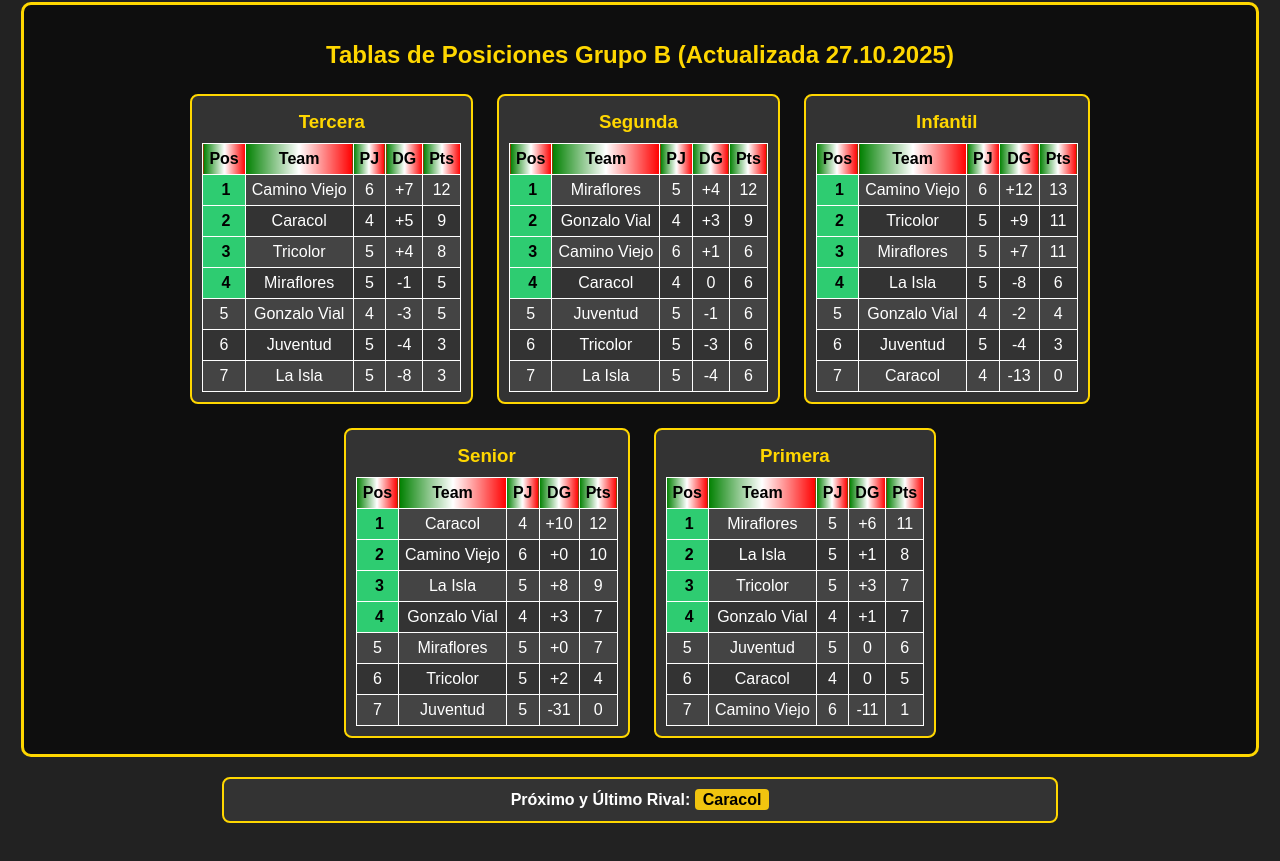
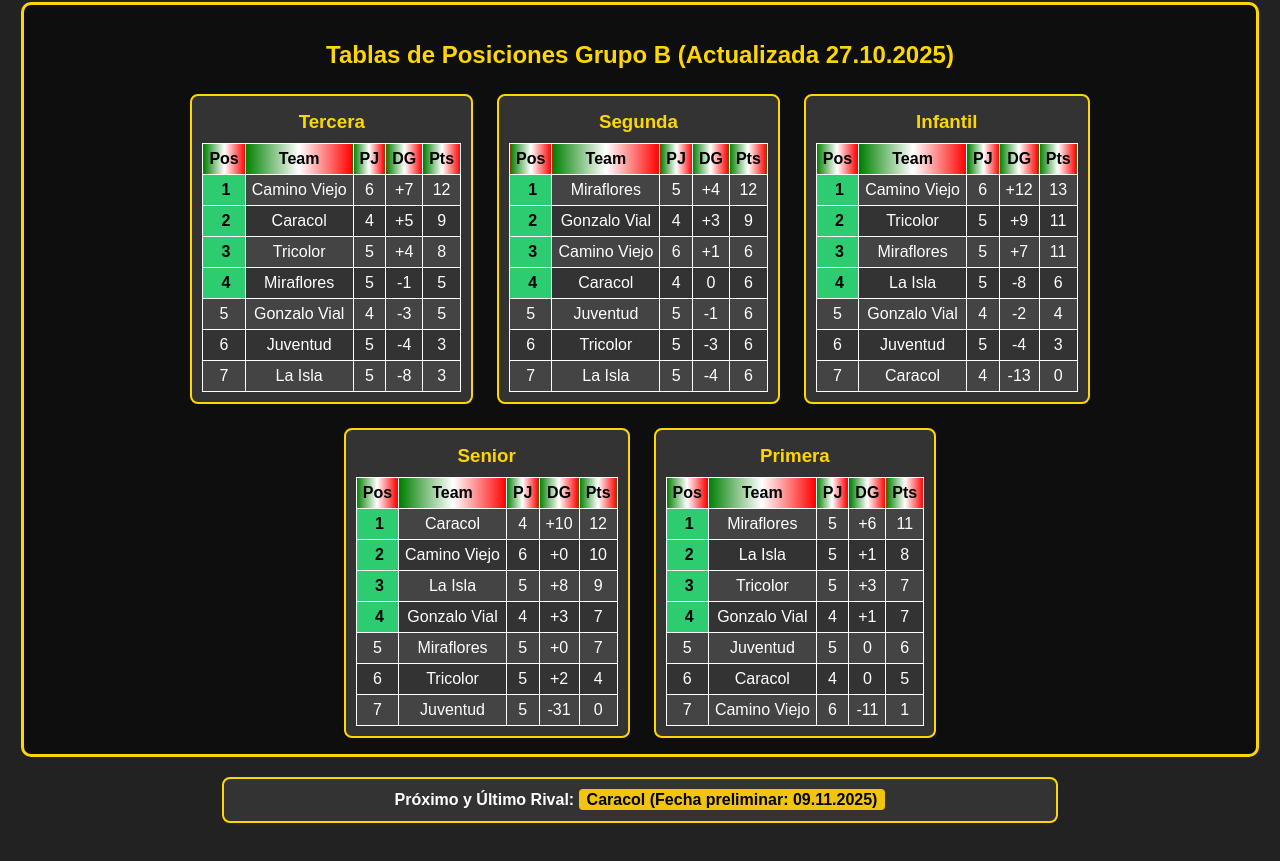
Before and after one commit to rdominguez89/tricolor_website, a plain HTML site: page results_webpage.html in a window 1280 px wide. Shown: the part 793-1654 px from the top of the page. Drawn offline with Linux system fonts and the light colour scheme.

Commit message:
update 28.10.2025 2

```diff
--- a/results_webpage.html
+++ b/results_webpage.html
@@ -116,7 +116,7 @@
     })();
   </script>
   <div class="next-rivals">
-    Próximo y Último Rival: <span class="team">Caracol</span>
+    Próximo y Último Rival: <span class="team">Caracol (Fecha preliminar: 09.11.2025)</span>
   </div>
 </body>
 </html>
```
